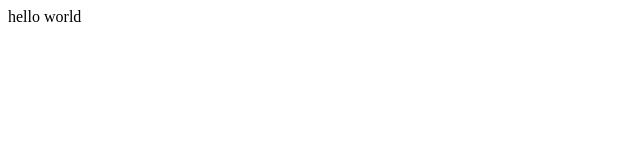
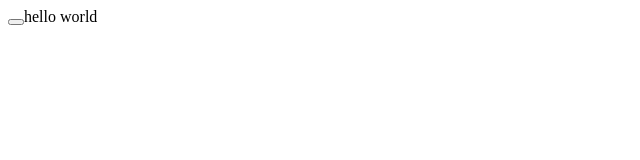
Before and after one commit to MYY1106/algorithm-visualizing-3d, a React (Vite) app: page / in a window 1280 px wide. Shown: the top 160 px of the page, without its empty margins (0-640 px from the left). Built offline with nearby package versions, Linux system fonts and the light colour scheme.

Commit message:
build: init

```diff
--- a/src/App.tsx
+++ b/src/App.tsx
@@ -3,7 +3,7 @@ function App() {
 		<div>
 
 									<span>
-
+<button/>
                                                    hello world
 
 			</span>
```
Also changed, not shown: .prettierrc.js.
